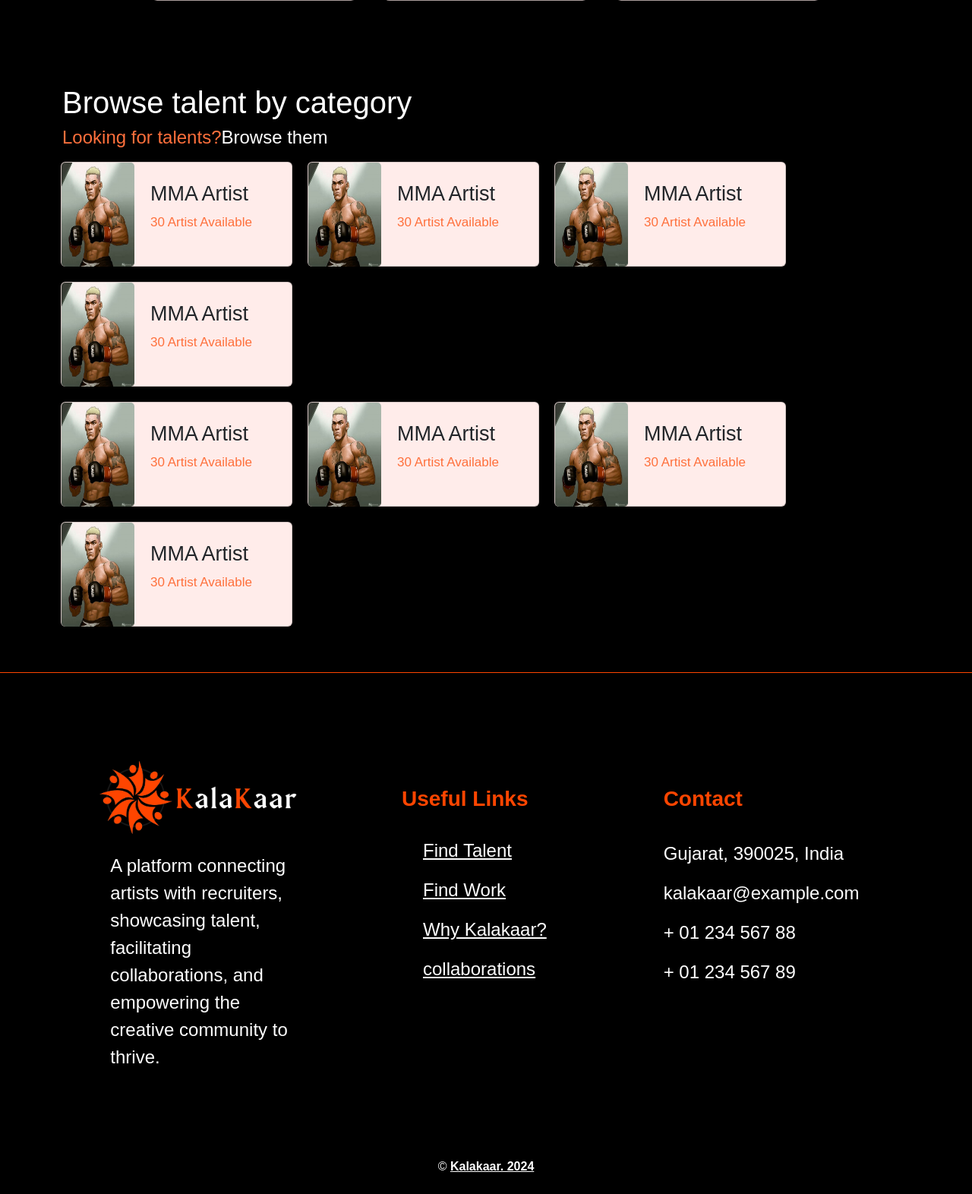
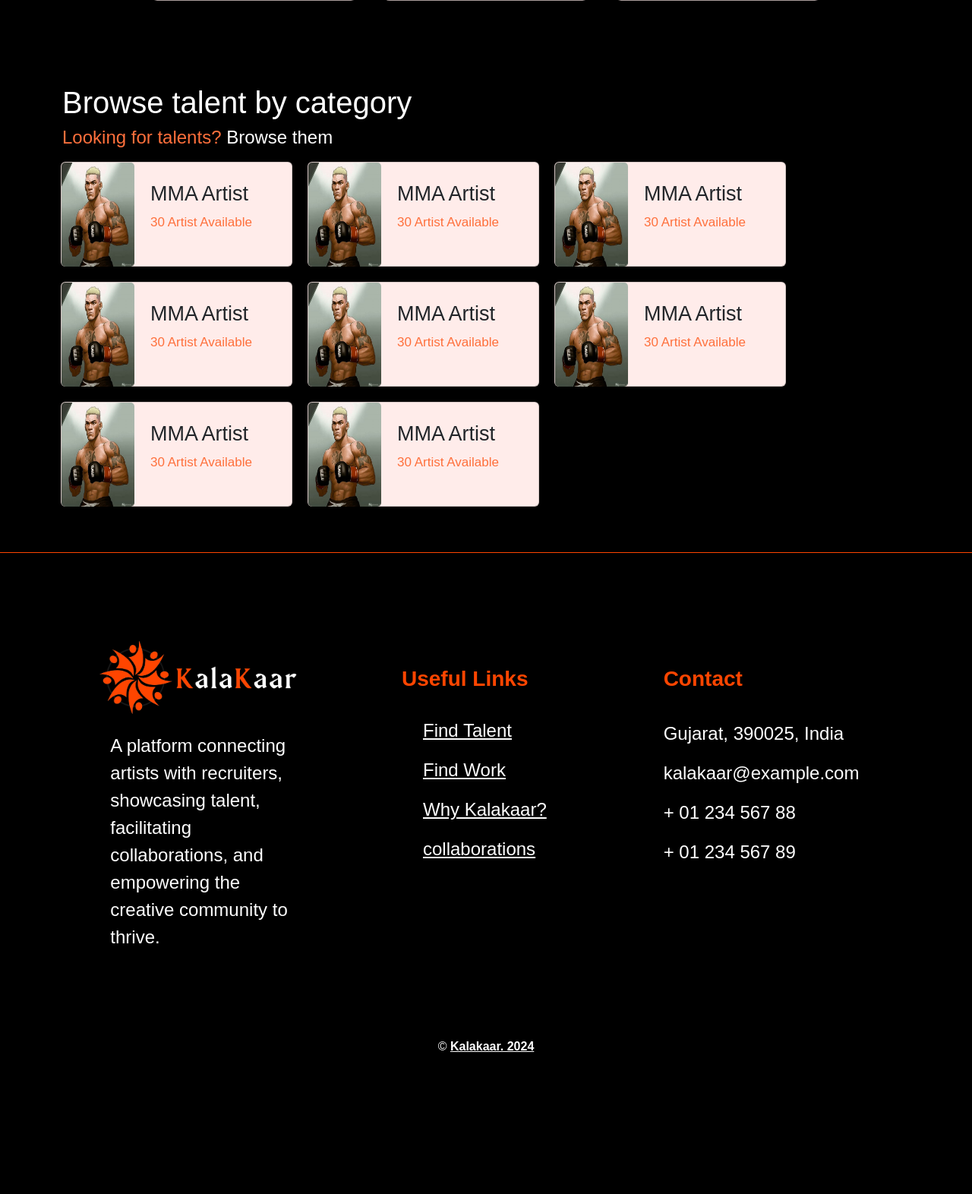
Before and after one commit to Gaurav151008/kalakaarWeb, a Node project: template views/home.ejs in a window 1280 px wide. Shown: the part 843-2415 px from the top of the page at 76% size. After the commit the page ends 2228 px from the top, so only its background shows below. Run offline with Node 20 templates, Linux system fonts and the light colour scheme; the template is opened without the code that fills it, so the values that code supplies are empty; some libraries are stand-ins or nearby versions.

Commit message:
some changes apply

```diff
--- a/views/home.ejs
+++ b/views/home.ejs
@@ -12,7 +12,7 @@
     <div class="container" style="display: block !important;" >
         <div>
             <h1 style="color: white;">Browse Work</h1>
-            <h4 style="color: #FF703C;">Looking for Work?<span style="color: white;">Browse jobs</span></h4>
+            <h4 style="color: #FF703C;">Looking for Work?<span style="color: white;"> Browse jobs</span></h4>
         </div>
         <% for (let i = 0; i < 2; i++) { %>
             <div class="row" style="margin-top: 20px; --bs-gutter-x: -12.5rem !important;">
@@ -101,10 +101,10 @@
     <div class="container" id="target-section2" style="display: block !important;">
         <div>
             <h1 style="color: white;">Browse talent by category</h1>
-            <h4 style="color: #FF703C;">Looking for talents?<span style="color: white;">Browse them</span></h4>
+            <h4 style="color: #FF703C;">Looking for talents?<span style="color: white;"> Browse them</span></h4>
         </div>
+        <div class="row" style="width: 100%;">
         <% for (let i = 0; i < 2; i++) { %>
-            <div class="row">
             <% for (let i = 0; i < 4; i++) { %>
                     <div class="card h-100" style="background-color: #FFECEA; height: 138px !important; width: 305px; margin: 10px;padding: 0;">
                         <div class="row g-0">
@@ -120,7 +120,7 @@
                         </div>
                     </div>
                 <% } %>
-            </div>
-        <% } %>
+            <% } %>
+        </div>
     </div>
 <%- include('./footer.ejs') %>
--- a/views/landing.ejs
+++ b/views/landing.ejs
@@ -32,7 +32,7 @@
                 <% } %>
             </div>
 
-    </div>
+    </div>
     <div class="container">
         <img src="public/imgs/img2.png" alt="Image 1" class="img1">
         <img src="public/imgs/img3.png" alt="Image 2" class="img2">
```
